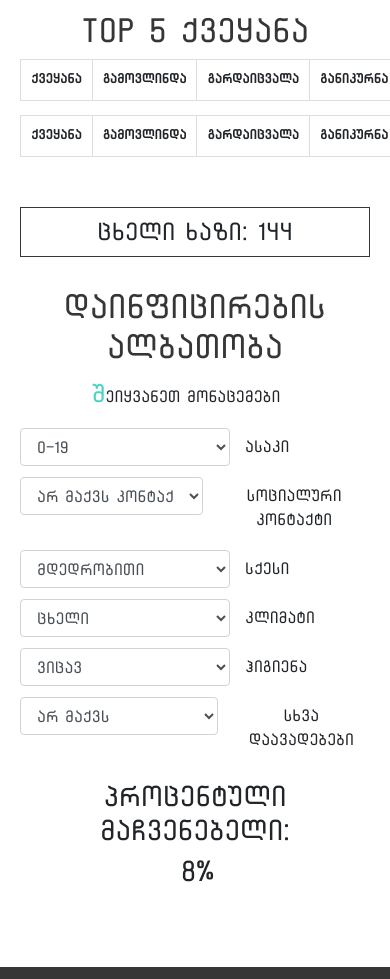
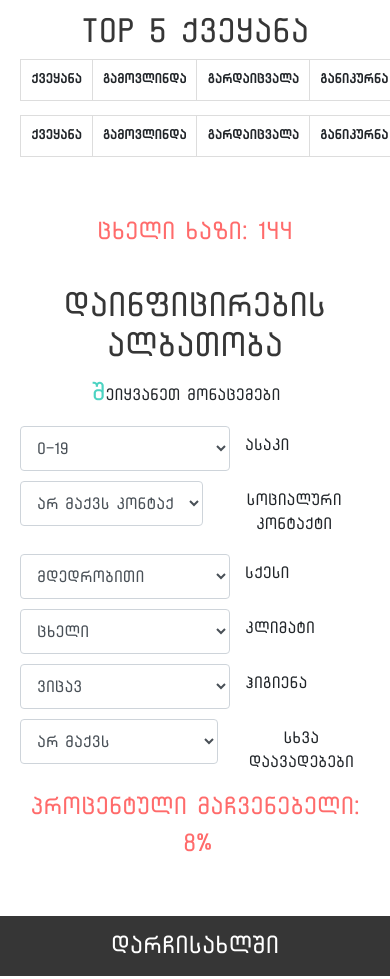
Before and after one commit to Grodly/covid19-itstep, a website: page statistics.html in a window 390 px wide. Shown: the part 95-1074 px from the top of the page. Drawn offline with nearby package versions, Linux system fonts and the light colour scheme; no server answers.

Commit message:
სსს

```diff
--- a/responsive.css
+++ b/responsive.css
@@ -29,4 +29,12 @@
         margin-left: 0 !important;
         margin-top: 30px;
     }
+    .persent-calc {
+        margin-top: 10px !important;
+        justify-content: center;
+        flex-wrap: wrap;
+    }
+    .hot-line {
+        justify-content: center;
+    }
 }
--- a/statistics.html
+++ b/statistics.html
@@ -119,9 +119,9 @@
                         <label for="other-illness">სხვა დაავადებები</label>
                     </div>
 
-                    <div class="container">
-                        <h3>პროცენტული მაჩვენებელი:</h3>
-                        <h3 class="result">ara%</h3>
+                    <div class="persent-calc">
+                        <h4>პროცენტული მაჩვენებელი:</h4>
+                        <h4 class="result">ara%</h4>
                     </div>
                 </div>
             </div>
--- a/style.css
+++ b/style.css
@@ -74,6 +74,7 @@ main .container .right video {
     border-radius: 7px;
     height: 100%;
     overflow: hidden;
+    outline: none;
 }
 
 main .carousel {
@@ -83,7 +84,7 @@ main .carousel {
     border-radius: 7px;
     margin: auto;
     overflow: hidden;
-    margin-top: 30px;
+    margin-bottom: 30px;
 }
 
 main .carousel-item {
@@ -142,14 +143,13 @@ td {
 
 .hot-line {
     margin-top: 50px;
-    border: double #363636 1px;
     display: flex;
-    justify-content: center;
     align-items: center;
+    color: #ff6b6b;
 }
 
 .right.rightSide {
-    margin-left: 60px;
+    margin-left: 100px;
 }
 
 .hot-line h4 {
@@ -163,6 +163,7 @@ td {
 
 .form-box select {
     width: 60%;
+    height: 45px;
 }
 
 .form-box span {
@@ -181,6 +182,12 @@ td {
 
 .right .container {
     justify-content: center;
+}
+
+.persent-calc {
+    margin-top: 63px;
+    display: flex;
+    color: #ff6b6b;
 }
 
 
```
Also changed, not shown: index.html (+13 -13 lines).
